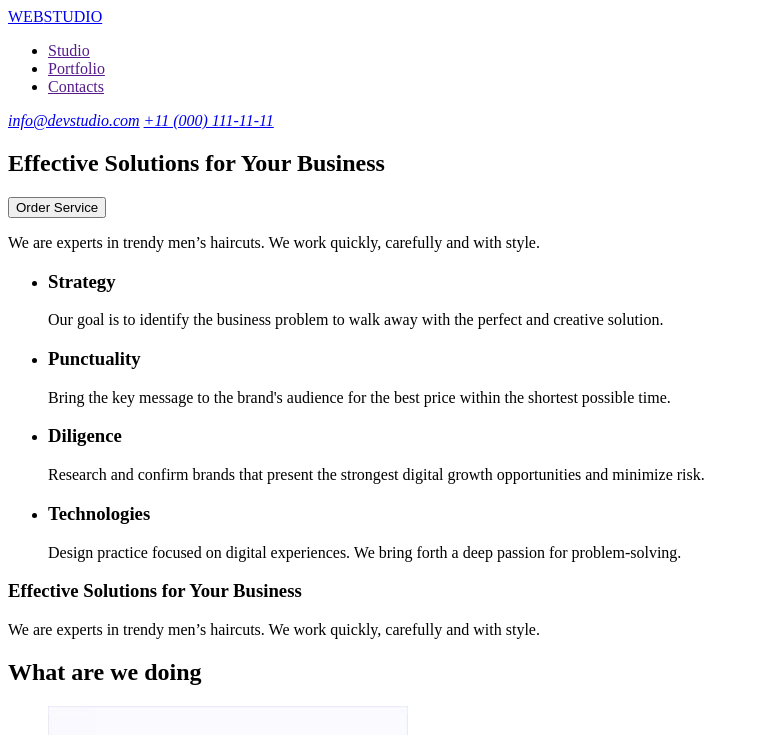
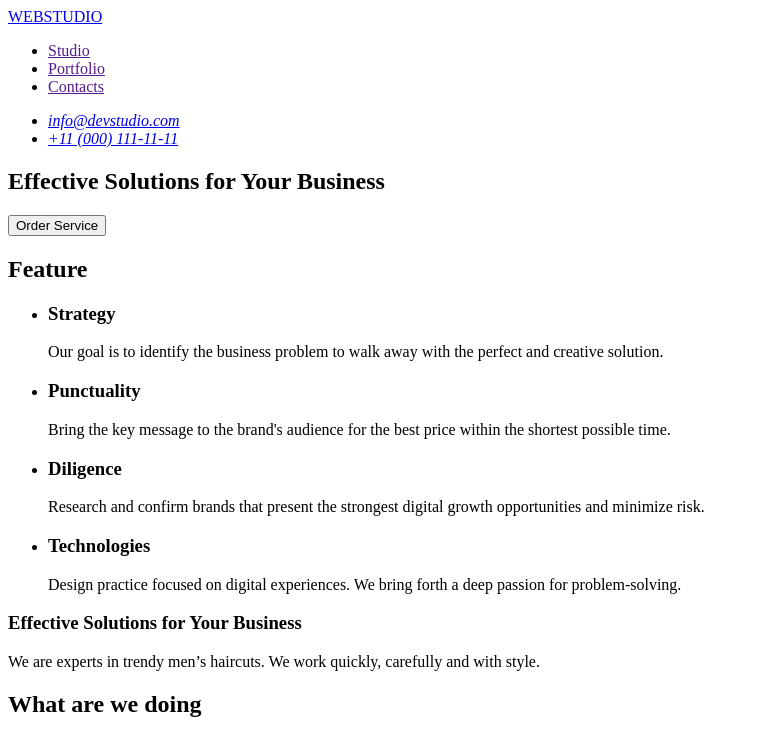
Before and after one commit to NataCalengil/goit-markup-hw-01, a plain HTML site: page index.html in a window 1280 px wide. Shown: the top 735 px of the page, without its empty margins (0-759 px from the left). Drawn offline with Linux system fonts and the light colour scheme.

Commit message:
Update index.html

```diff
--- a/index.html
+++ b/index.html
@@ -9,7 +9,7 @@
   <body>
     <header>
       <nav>
-        <a href="/">WEB<span>STUDIO</span></a>
+        <a href="./index.html">WEBSTUDIO</a>
         <ul>
           <li><a href="">Studio</a></li>
           <li><a href="">Portfolio</a></li>
@@ -17,20 +17,19 @@
         </ul>
       </nav>
       <address>
-        <a href="mailto:info@devstudio.com">info@devstudio.com</a>
-        <a href="tel:+110001111111">+11 (000) 111-11-11</a>
+        <ul>
+          <li><a href="mailto:info@devstudio.com">info@devstudio.com</a></li>
+          <li><a href="tel:+110001111111">+11 (000) 111-11-11</a></li>
+        </ul>
       </address>
     </header>
     <main>
       <section>
         <h1>Effective Solutions for Your Business</h1>
         <button type="button">Order Service</button>
-        <p>
-          We are experts in trendy men’s haircuts. We work quickly, carefully
-          and with style.
-        </p>
       </section>
       <section>
+        <h2>Feature</h2>
         <ul>
           <li>
             <h3>Strategy</h3>
@@ -102,7 +101,7 @@
       </section>
     </main>
     <footer>
-      <a href="/">WEB<span>STUDIO</span></a>
+      <a href="./index.html">WEBSTUDIO</a>
       <p>
         Increase the flow of customers and sales for your business with digital
         marketing & growth solutions.
```
